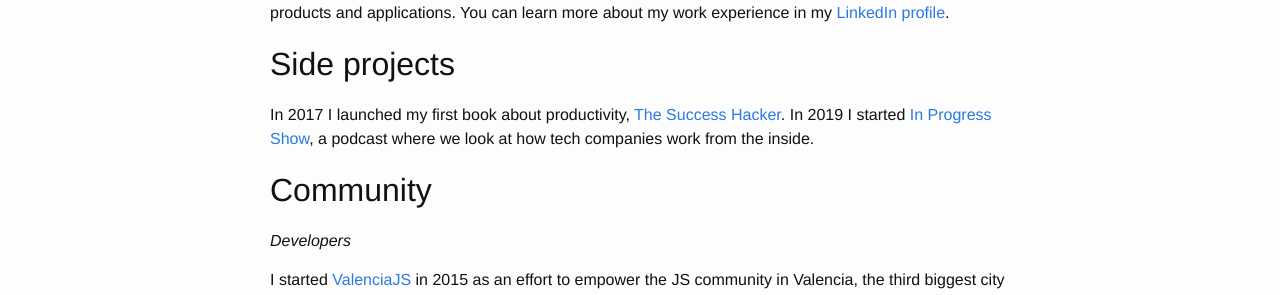
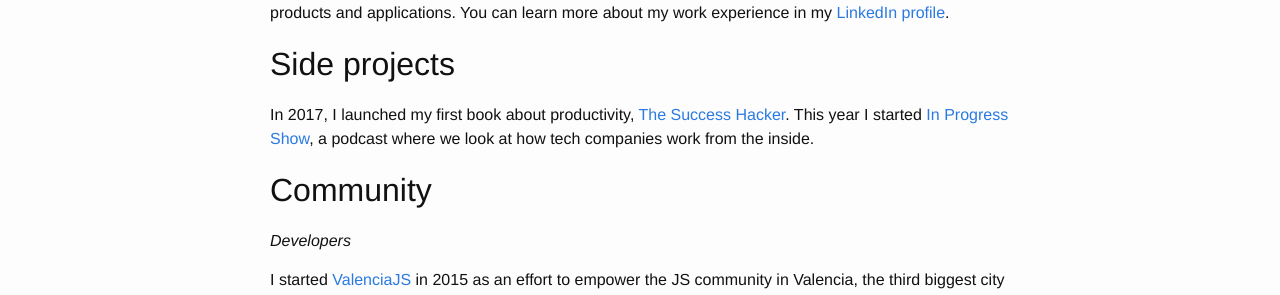
Before and after one commit to fjaguero/site, a Jekyll site: the page built from about.markdown, in a window 1280 px wide. Shown: the part 449-744 px from the top of the page. Built offline with Jekyll 4.4.1, drawn with Linux system fonts in a browser that asks for light colours; some web fonts are replaced.

Commit message:
Updated About

```diff
--- a/about.markdown
+++ b/about.markdown
@@ -9,7 +9,7 @@ I work as a Technical Product Manager at [Lang.ai](https://lang.ai), a platform
 
 ## Side projects
 
-In 2017 I launched my first book about productivity, [The Success Hacker](https://thesuccesshacker.es/). In 2019 I started [In Progress Show](http://inprogressshow.com), a podcast where we look at how tech companies work from the inside.
+In 2017, I launched my first book about productivity, [The Success Hacker](https://thesuccesshacker.es/). This year I started [In Progress Show](http://inprogressshow.com), a podcast where we look at how tech companies work from the inside.
 
 ## Community
 
```
